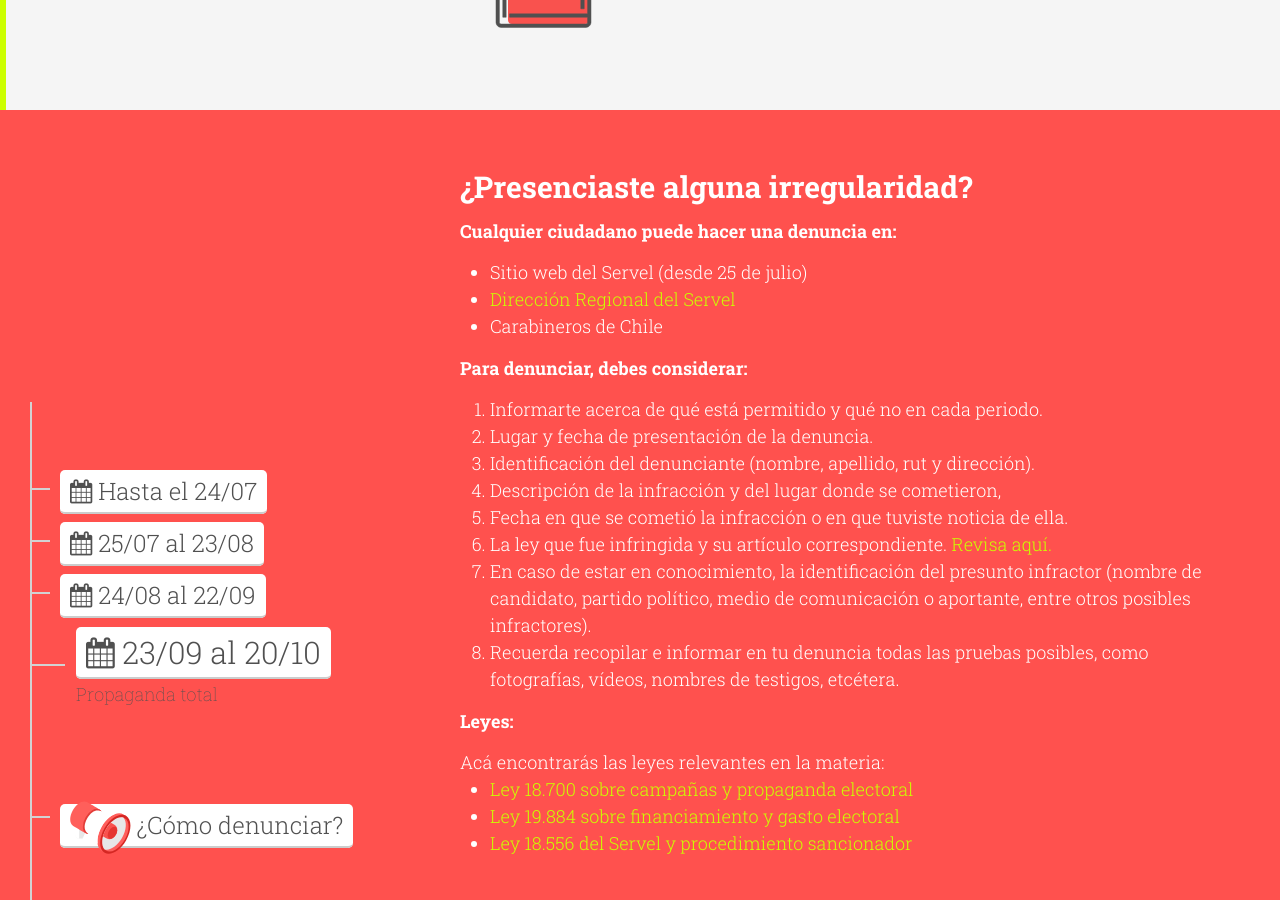
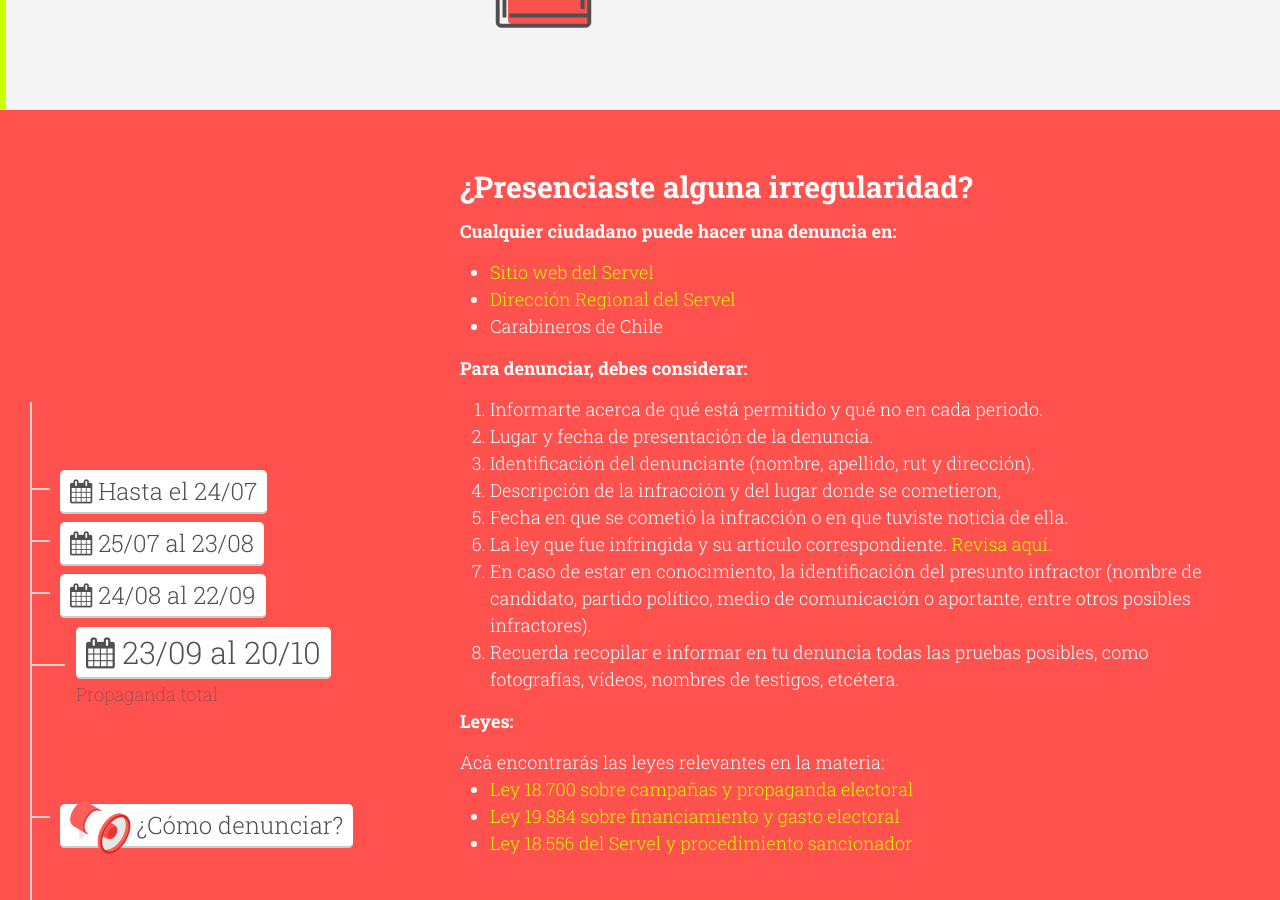
Before and after one commit to ciudadanointeligente/semaforo-electoral, a Jekyll site: the page built from index.html, in a window 1280 px wide and 900 px high, scrolled down 11738 px. Built offline with Jekyll 4.4.1, drawn with Linux system fonts in a browser that asks for light colours; nearby versions of some CDN libraries.

Commit message:
link servel

```diff
--- a/_includes/denuncia.html
+++ b/_includes/denuncia.html
@@ -4,7 +4,7 @@
       <h2>¿Presenciaste alguna irregularidad?</h2>
       <h4>Cualquier ciudadano puede hacer una denuncia en:</h4>
       <ul>
-        <li>Sitio web del Servel (desde 25 de julio)</li>
+        <li><a href="http://denuncias.servel.cl" target="_blank">Sitio web del Servel</a></li>
         <li><a href="http://www.servel.cl/direcciones-regionales/" target="_blank" onClick="ga('send', 'event', 'direcciones-regionales', 'click');">Dirección Regional del Servel</a></li>
         <li>Carabineros de Chile</li>
       </ul>
```
